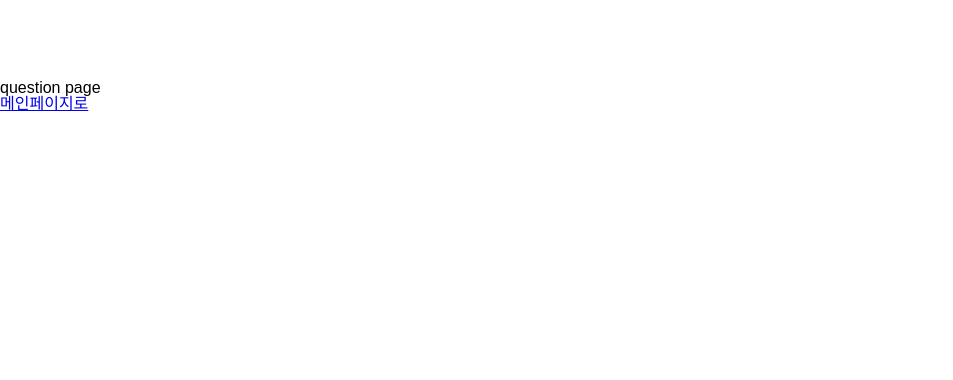
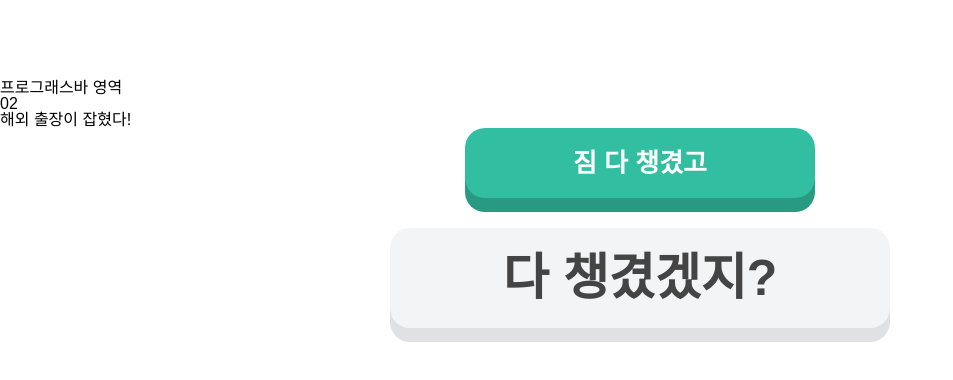
Before and after one commit to peryteil/peryteil.github.io, a plain HTML site: page question.html in a window 1280 px wide. Shown: the whole page, without its empty margins (0-953 px from the left). Drawn offline with nearby package versions, Linux system fonts and the light colour scheme; a web font is replaced by a local one.

Commit message:
question 기초작업

```diff
--- a/css/common.css
+++ b/css/common.css
@@ -59,3 +59,26 @@ body {
 .btn-orange:active{
   box-shadow: 0 4px 0 #e66000;
 }
+
+.btn-grey{
+  background-color: #F2F4F6;
+  box-shadow: 0 14px 0 #DFE1E2;
+  color: #444;
+}
+.btn-grey:active{
+  box-shadow: 0 4px 0 #DFE1E2;
+}
+.btn-green{
+  background-color: #32bfa1;
+  box-shadow: 0 14px 0 #299a82;
+  color: #fff;
+}
+.btn-green:active{
+  box-shadow: 0 4px 0 #299a82;
+}
+.btn-small{
+  max-width: 350px;
+  height: 70px;
+  font-size: 26px;
+  margin-bottom: 30px;
+}
--- a/question.html
+++ b/question.html
@@ -14,8 +14,14 @@
   <title>Document</title>
 </head>
 <body>
-  <h1>question page</h1>
-  <a href="./index.html">메인페이지로</a>
-
+<div class="progress">
+  <div class="value">프로그래스바 영역</div>
+</div>
+<div class="question-box">
+  <div class="number">02</div>
+  <div class="question">해외 출장이 잡혔다!</div>
+  <div class="btn btn-green btn-small">짐 다 챙겼고</div>
+  <div class="btn btn-grey">다 챙겼겠지?</div>
+</div>
 </body>
 </html>
```
